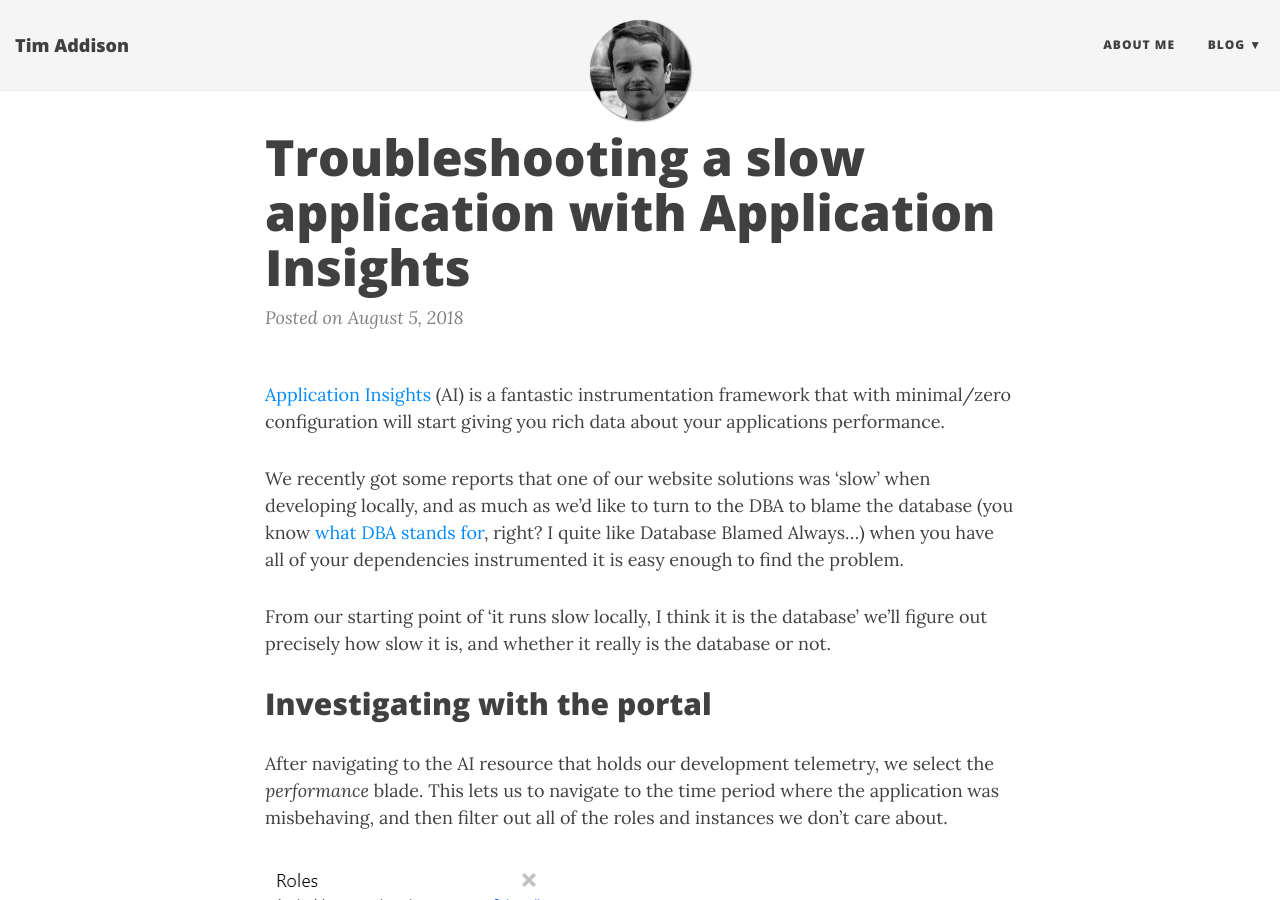
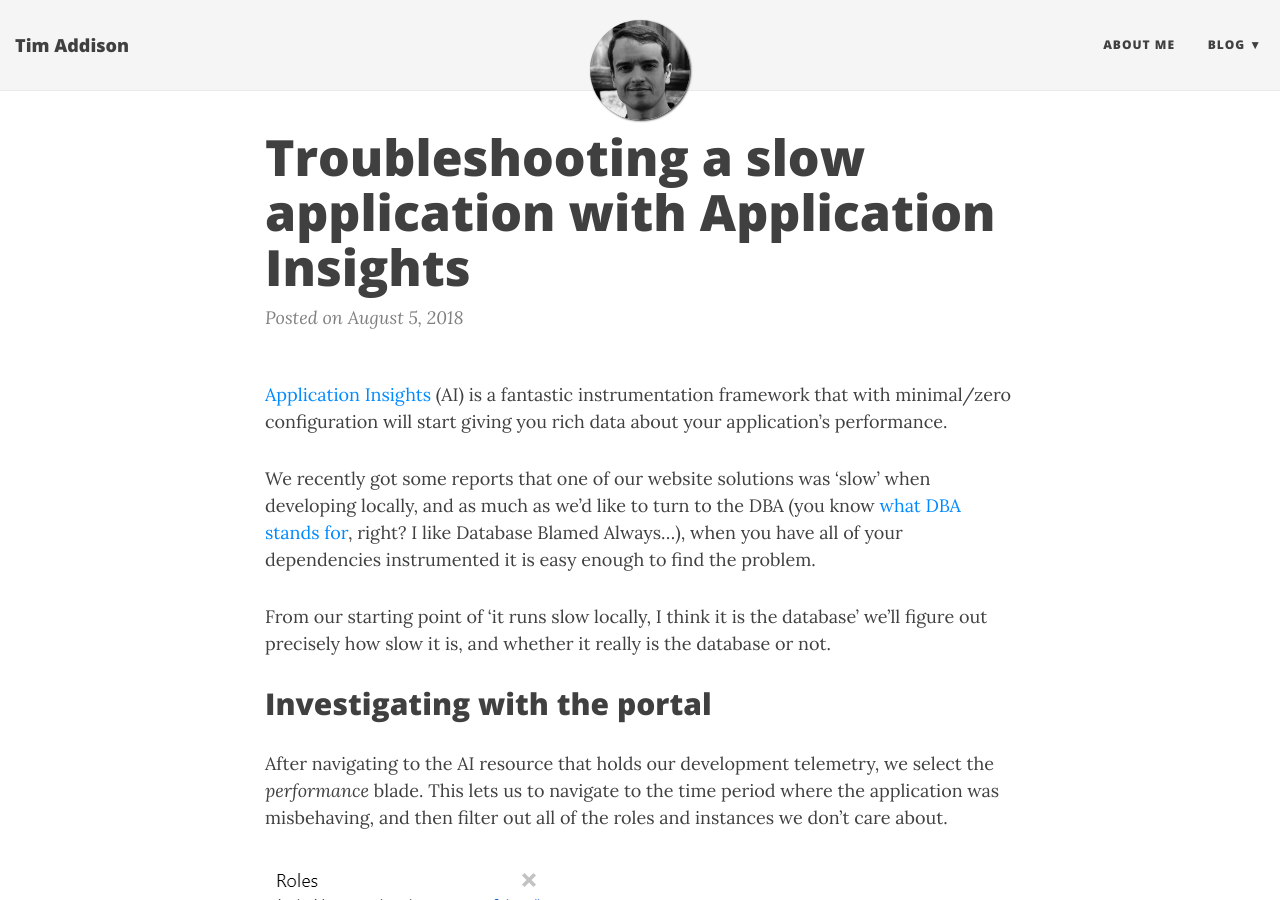
Before and after one commit to taddison/tjaddison.com, a Jekyll site: the page built from _posts/2018/2018-08-05-Troubleshooting-a-slow-application-with-Application-Insights.md, in a window 1280 px wide and 900 px high. Built offline with Jekyll 4.4.1, drawn with Linux system fonts in a browser that asks for light colours; nearby versions of some CDN libraries; comment, search, counter and statistics services are not loaded.

Commit message:
Update opening copy

```diff
--- a/_posts/2018/2018-08-05-Troubleshooting-a-slow-application-with-Application-Insights.md
+++ b/_posts/2018/2018-08-05-Troubleshooting-a-slow-application-with-Application-Insights.md
@@ -5,9 +5,9 @@
 tags: [Azure, "Application Insights", DevOps]
 ---
 
-[Application Insights] (AI) is a fantastic instrumentation framework that with minimal/zero configuration will start giving you rich data about your applications performance.
+[Application Insights] (AI) is a fantastic instrumentation framework that with minimal/zero configuration will start giving you rich data about your application's performance.
 
-We recently got some reports that one of our website solutions was 'slow' when developing locally, and as much as we'd like to turn to the DBA to blame the database (you know [what DBA stands for], right? I quite like Database Blamed Always...) when you have all of your dependencies instrumented it is easy enough to find the problem.
+We recently got some reports that one of our website solutions was 'slow' when developing locally, and as much as we'd like to turn to the DBA (you know [what DBA stands for], right? I like Database Blamed Always...), when you have all of your dependencies instrumented it is easy enough to find the problem.
 
 From our starting point of 'it runs slow locally, I think it is the database' we'll figure out precisely how slow it is, and whether it really is the database or not.
 
```
